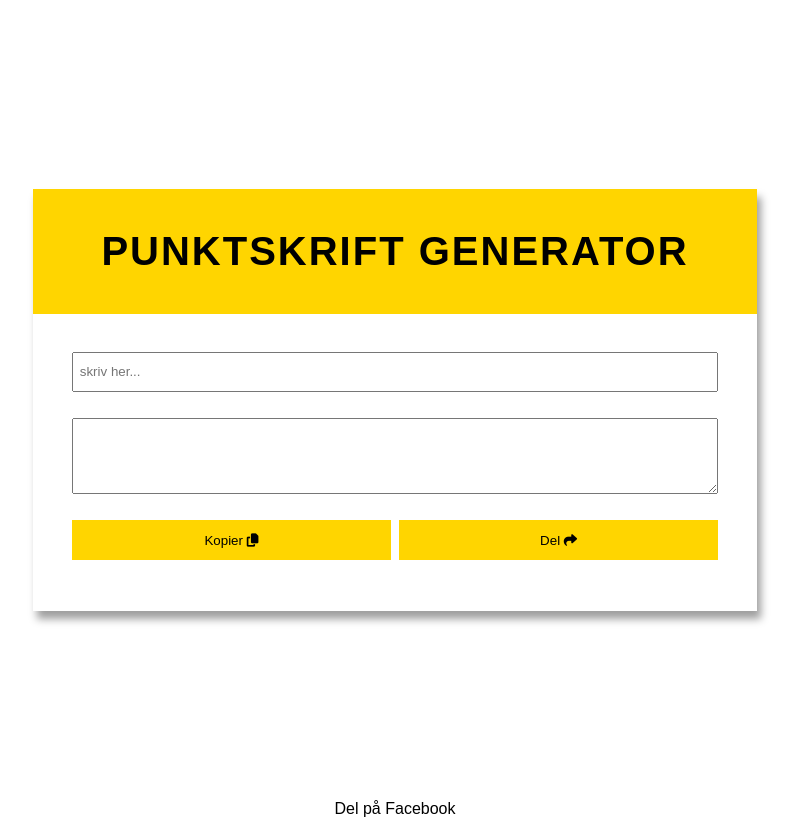
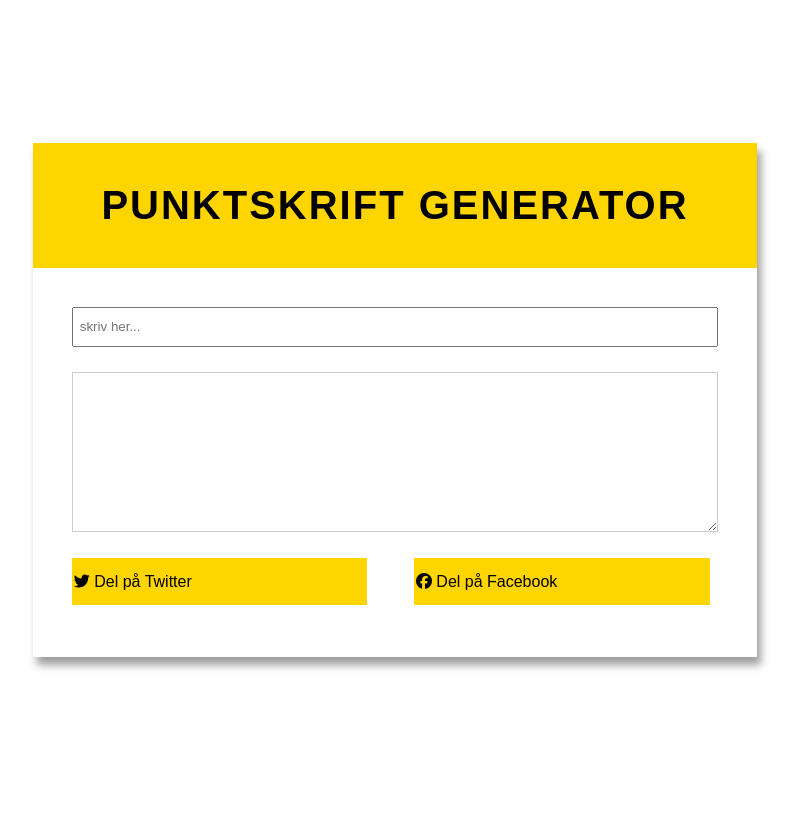
Before and after one commit to TinaHoldcroft/punktskrift-generator, a Next.js app: page / in a window 1280 px wide. Shown: the whole page, without its empty margins (245-1042 px from the left). Built offline with nearby package versions, Linux system fonts and the light colour scheme; a web font is replaced by a local one.

Commit message:
clean-up

```diff
--- a/pages/_document.js
+++ b/pages/_document.js
@@ -15,12 +15,12 @@ class MyDocument extends Document {
                 <Head>
                     <meta charset="utf-8"/>
                     <script async src="https://kit.fontawesome.com/a83d77d417.js"/>
+                    <script async defer crossOrigin="anonymous" src="https://connect.facebook.net/en_GB/sdk.js#xfbml=1&version=v12.0" nonce="lEqfJDDU"></script>
                     <link id="favicon" rel="icon" href="/favicon.svg"/>
                 </Head>
 
                 <body>
-                    <div id="fb-root"></div>
-                    <script async defer crossOrigin="anonymous" src="https://connect.facebook.net/en_GB/sdk.js#xfbml=1&version=v12.0" nonce="lEqfJDDU"></script>
+
                     <Main/>
                     <NextScript/>
                 </body>
--- a/pages/index.js
+++ b/pages/index.js
@@ -68,6 +68,7 @@ export default function Home() {
     const keywords = "Punktskrift Generator, Norges Blindeforbund";
     const title = "⠝⠃⠋ | Punktskrift Generator";
     const url ="https://punktskrift-generator.vercel.app/";
+    const href = "https://www.facebook.com/sharer/sharer.php?u=https%3A%2F%2Fpunktskrift-generator.vercel.app%2F&amp;src=sdkpreparse"
 
     return (
         <>
@@ -91,17 +92,16 @@ export default function Home() {
                     <input autoComplete="off" type="text" id="txtInput" placeholder="skriv her..." />
                     <textarea id="txtOutput"></textarea>
                     <div className="btn-group">
-                        <button>Kopier <i className="fas fa-copy"></i></button>
-                        <button>Del <i className="fas fa-share"></i></button>
+                        <a className="btn">
+                            <i className="fab fa-twitter"></i> Del på Twitter
+                        </a>
+                        <div className="btn" data-href={url} data-layout="button_count" data-size="small">
+                            <a target="_blank" rel="noreferrer" href={href}>
+                                <i className="fab fa-facebook"></i> Del på Facebook
+                            </a>
+                        </div>
                     </div>
                 </form>
-            </div>
-            <div
-                data-href="https://punktskrift-generator.vercel.app/"
-                data-layout="button_count" data-size="small">
-                    <a target="_blank"  rel="noreferrer" href="https://www.facebook.com/sharer/sharer.php?u=https%3A%2F%2Fpunktskrift-generator.vercel.app%2F&amp;src=sdkpreparse"
-                     >Del på Facebook
-                    </a>
             </div>
         </>
     )
--- a/styles/partials/_main.scss
+++ b/styles/partials/_main.scss
@@ -1,10 +1,9 @@
-#output {
+#txtOutput {
     background-color: #FFFFFF;
     border: 1px solid #CCCCCC;
     font-size: 3em;
     font-weight: 900;
     letter-spacing: 0.1em;
-    //color : $yellow;
     text-shadow: 2px 2px $yellow;
     height: 10rem;
 }
@@ -47,7 +46,8 @@
     .btn-group {
         @include flex(row nowrap,flex-start, stretch, auto, flex-start, 1vmin);
         margin: 0 3vmax 4vmax 3vmax;
-        button {
+        width: 93.5%;
+        .btn {
             width: 100%;
             border: none;
             background-color: $yellow;
--- a/styles/styles.css
+++ b/styles/styles.css
@@ -44,7 +44,7 @@ a:focus, a:active {
   outline: none;
 }
 
-#output {
+#txtOutput {
   background-color: #FFFFFF;
   border: 1px solid #CCCCCC;
   font-size: 3em;
@@ -125,15 +125,16 @@ a:focus, a:active {
   align-content: flex-start;
   gap: 1vmin;
   margin: 0 3vmax 4vmax 3vmax;
+  width: 93.5%;
 }
-.braille-generator .btn-group button {
+.braille-generator .btn-group .btn {
   width: 100%;
   border: none;
   background-color: #FFD500;
   border: solid 2px #FFD500;
   padding: 0.8em 0;
 }
-.braille-generator .btn-group button:focus, .braille-generator .btn-group button:hover {
+.braille-generator .btn-group .btn:focus, .braille-generator .btn-group .btn:hover {
   background-color: #ffee99;
 }
 
```
Also changed, not shown: 1 other file (tests, documents, lock files or other folders).
